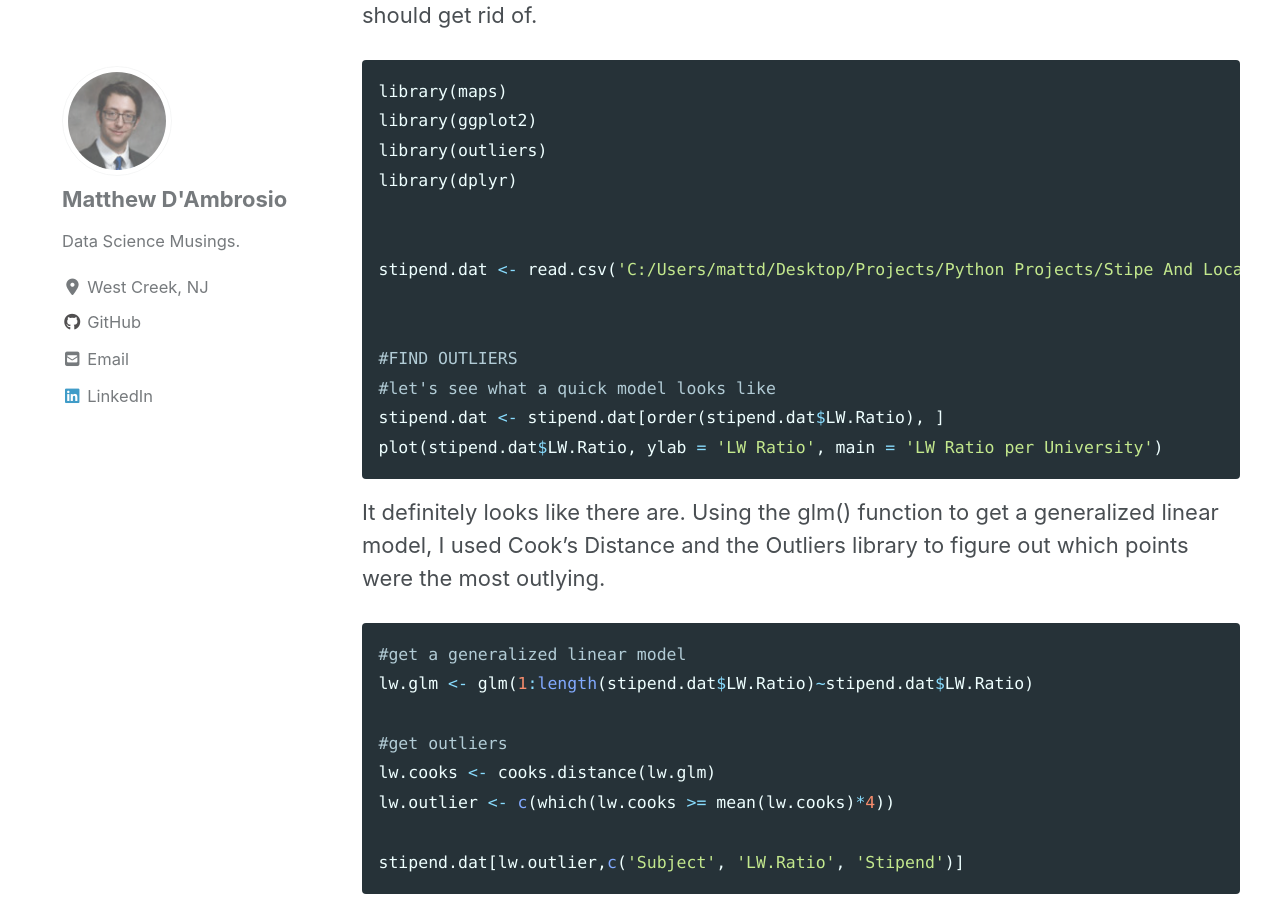
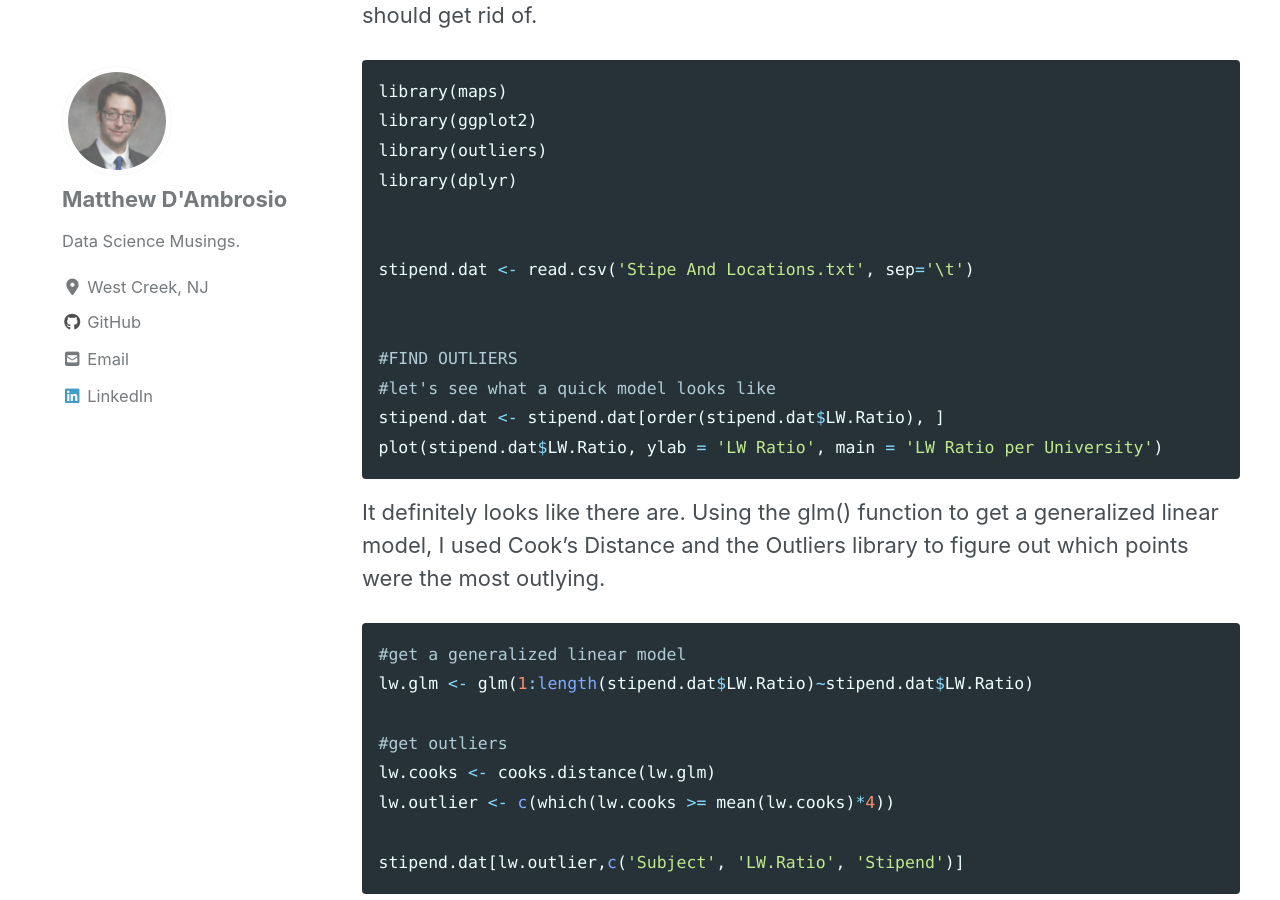
Before and after one commit to DambrosiCode/DambrosiCode.github.io, a Jekyll site: the page built from _posts/2020-01-07-stipend_II.md, in a window 1280 px wide and 900 px high, scrolled down 486 px. Built offline with Jekyll 4.4.1, drawn with Linux system fonts in a browser that asks for light colours; cached includes are drawn as plain includes; nearby versions of some CDN libraries.

Commit message:
Update 2020-01-07-stipend_II.md

```diff
--- a/_posts/2020-01-07-stipend_II.md
+++ b/_posts/2020-01-07-stipend_II.md
@@ -16,7 +16,7 @@ library(outliers)
 library(dplyr)
 
 
-stipend.dat <- read.csv('C:/Users/mattd/Desktop/Projects/Python Projects/Stipe And Locations.txt', sep='\t')
+stipend.dat <- read.csv('Stipe And Locations.txt', sep='\t')
 
 
 #FIND OUTLIERS
```
